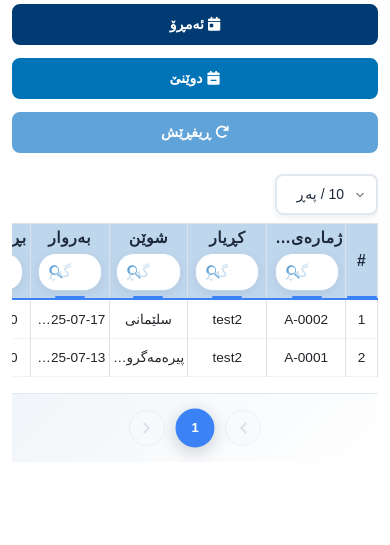
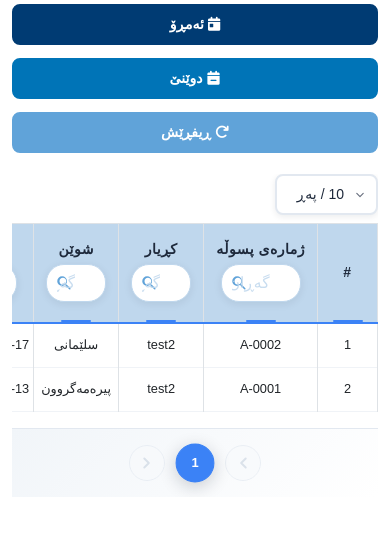
Before and after one commit to Rawezh0894/dana-concrete, a PHP site: page /pages/concrete_receipts.php in a window 390 px wide. Shown: the part 806-1351 px from the top of the page. Before the commit the page ends 1265 px from the top, so only its background shows below. Run offline with PHP 8.4, Linux system fonts and the light colour scheme; a user stored in the database is signed in; data comes from the database, SQL or seed files in the repository; some libraries are stand-ins or nearby versions; some web fonts are replaced.

Commit message:
Initial commit

```diff
--- a/assets/css/comon/table.css
+++ b/assets/css/comon/table.css
@@ -190,8 +190,8 @@
   text-align: center;
   vertical-align: middle;
   word-wrap: break-word;
-  min-width: 120px;
-  max-width: 200px;
+
+
   white-space: nowrap;
   overflow: hidden;
   text-overflow: ellipsis;
--- a/pages/concrete_receipts.php
+++ b/pages/concrete_receipts.php
@@ -134,58 +134,6 @@ $mixer_drivers = array_filter($employees, function($emp) use ($mixer_names) {
             .col-md-2.d-flex.gap-2 .btn {
                 width: 100%;
                 margin-bottom: 5px;
-            }
-        }
-        /* Compact table styles to avoid horizontal scroll on desktop */
-        #concreteReceiptsTable {
-            font-size: 0.95rem;
-            table-layout: fixed;
-            width: 100%;
-        }
-        #concreteReceiptsTable th, #concreteReceiptsTable td {
-            padding: 0.3rem 0.4rem;
-            white-space: nowrap;
-            overflow: hidden;
-            text-overflow: ellipsis;
-        }
-        #concreteReceiptsTable th {
-            font-size: 0.98rem;
-        }
-        #concreteReceiptsTable th:nth-child(1),
-        #concreteReceiptsTable td:nth-child(1) { width: 32px; }
-        #concreteReceiptsTable th:nth-child(2),
-        #concreteReceiptsTable td:nth-child(2) { max-width: 80px; }
-        #concreteReceiptsTable th:nth-child(3),
-        #concreteReceiptsTable td:nth-child(3) { max-width: 110px; }
-        #concreteReceiptsTable th:nth-child(4),
-        #concreteReceiptsTable td:nth-child(4) { max-width: 90px; }
-        #concreteReceiptsTable th:nth-child(5),
-        #concreteReceiptsTable td:nth-child(5) { max-width: 90px; }
-        #concreteReceiptsTable th:nth-child(6),
-        #concreteReceiptsTable td:nth-child(6) { max-width: 80px; }
-        #concreteReceiptsTable th:nth-child(7),
-        #concreteReceiptsTable td:nth-child(7) { max-width: 90px; }
-        #concreteReceiptsTable th:nth-child(8),
-        #concreteReceiptsTable td:nth-child(8) { max-width: 80px; }
-        #concreteReceiptsTable th:nth-child(9),
-        #concreteReceiptsTable td:nth-child(9) { max-width: 110px; }
-        #concreteReceiptsTable th:nth-child(10),
-        #concreteReceiptsTable td:nth-child(10) { max-width: 80px; }
-        #concreteReceiptsTable th:nth-child(11),
-        #concreteReceiptsTable td:nth-child(11) { max-width: 110px; }
-        #concreteReceiptsTable th:nth-child(12),
-        #concreteReceiptsTable td:nth-child(12) { max-width: 110px; }
-        @media (max-width: 900px) {
-            .table-responsive {
-                overflow-x: auto;
-                -webkit-overflow-scrolling: touch;
-            }
-            #concreteReceiptsTable {
-                min-width: 900px;
-                font-size: 0.85rem;
-            }
-            #concreteReceiptsTable th, #concreteReceiptsTable td {
-                padding: 0.2rem 0.2rem;
             }
         }
     </style>
@@ -551,18 +499,5 @@ document.addEventListener('DOMContentLoaded', function() {
     });
 });
 </script>
-<script>
-// Prevent submitting meter_amount < 0 or > 12 in add/edit forms
-$(function() {
-  $('#addConcreteReceiptForm, #editConcreteReceiptForm').on('submit', function(e) {
-    var meter = parseFloat($(this).find('[name="meter_amount"]').val());
-    if (isNaN(meter) || meter < 0 || meter > 12) {
-      e.preventDefault();
-      Swal.fire('هەڵە!', 'بڕی مەتر سێجا دەبێت لە 0 تا 12 بێت.', 'error');
-      return false;
-    }
-  });
-});
-</script>
 </body>
 </html>
```
Also changed, not shown: pages/concrete_reipts.php (deleted, +0 -27 lines).
